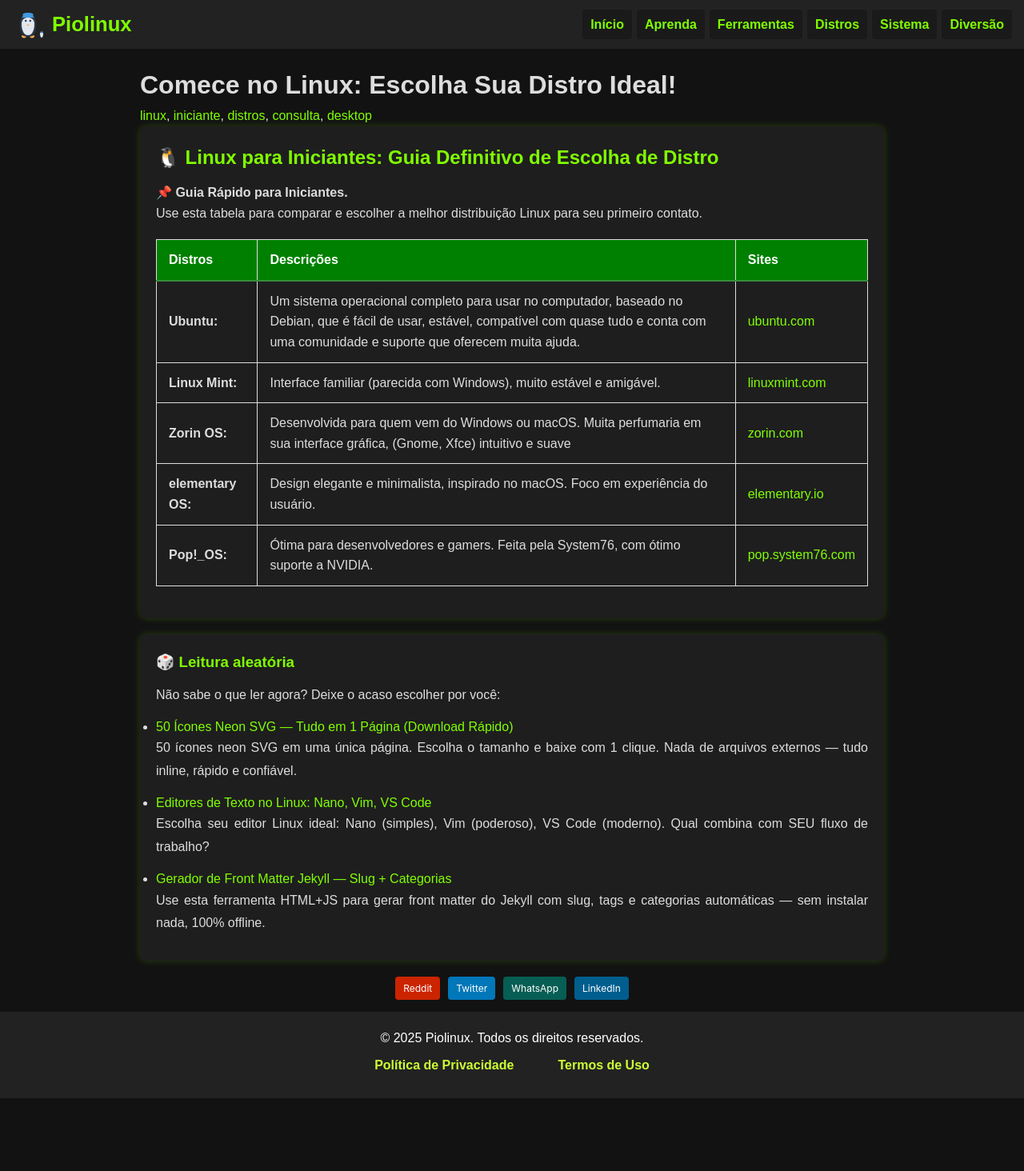
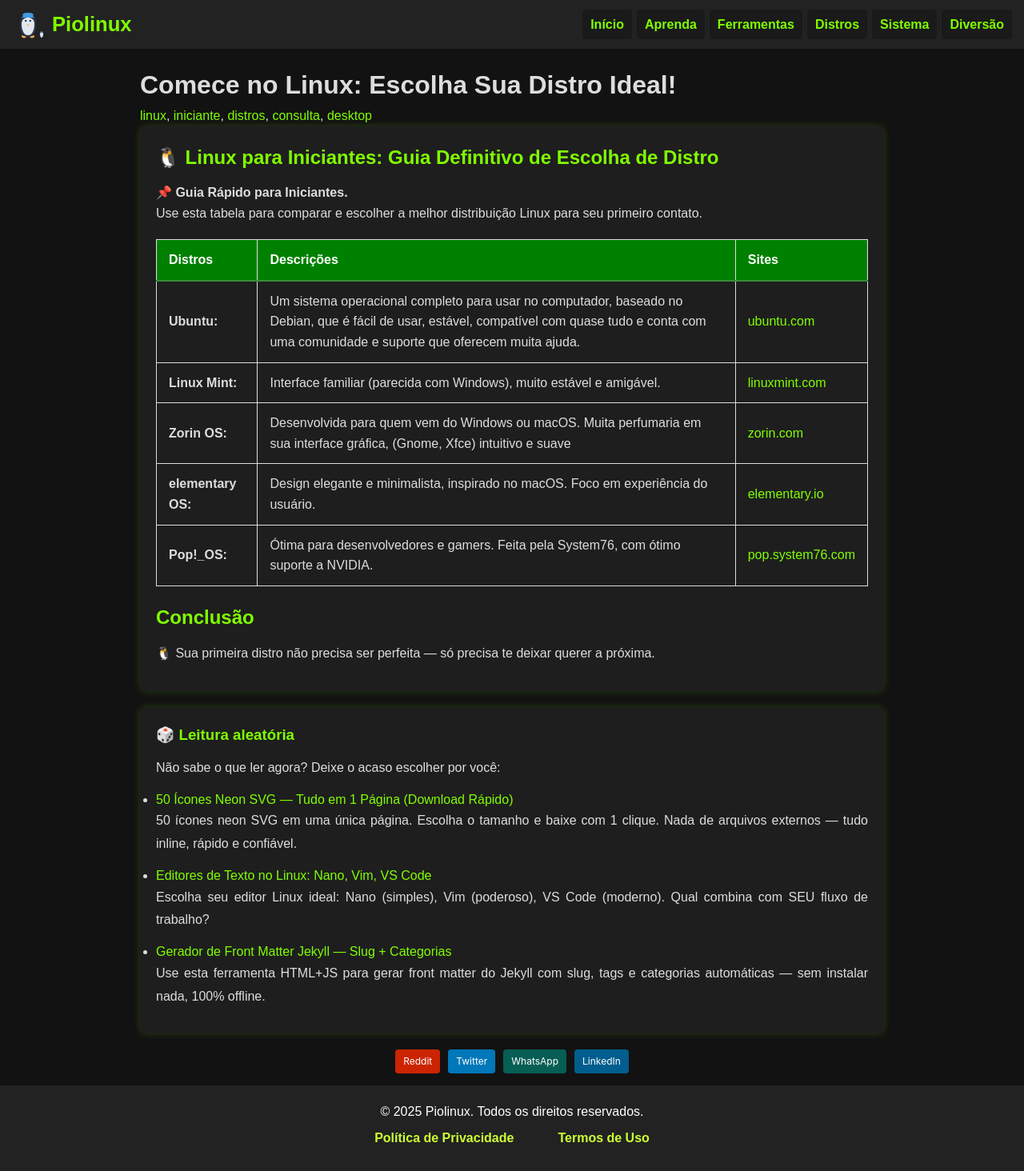
Before and after one commit to Piolinux/piolinux-site, a Jekyll site: the page built from _pages/distros/distros-iniciante.md, in a window 1280 px wide. Shown: the whole page at 80% size. Built offline with Jekyll 4.4.1, drawn with Linux system fonts in a browser that asks for light colours; before the commit the page ends 1373 px from its top, so only the background shows below that.

Commit message:
Update distros-iniciante.md

```diff
--- a/_pages/distros/distros-iniciante.md
+++ b/_pages/distros/distros-iniciante.md
@@ -70,6 +70,13 @@ permalink: /distros/iniciante/
   </tbody>
 </table>
 
+<h2>Conclusão</h2>
+
+<p>
+  🐧 Sua primeira distro não precisa ser perfeita — só precisa te deixar querer a próxima.
+</p>
+
+
 
 </section>
 
```
